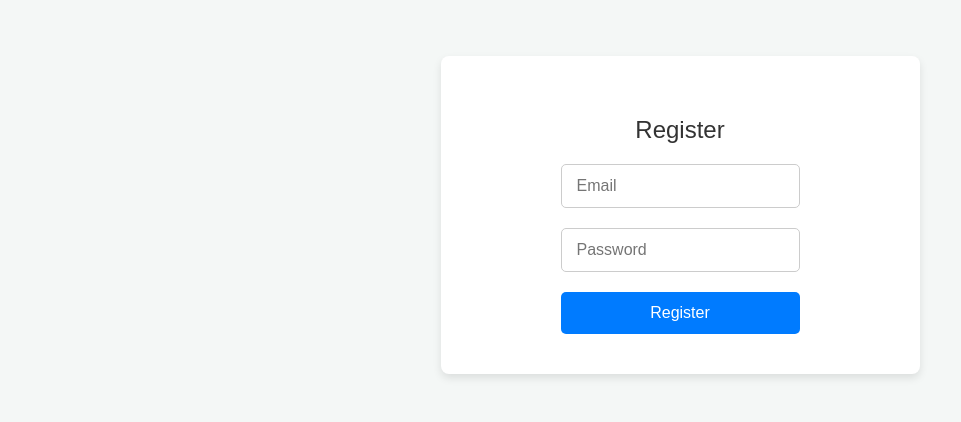
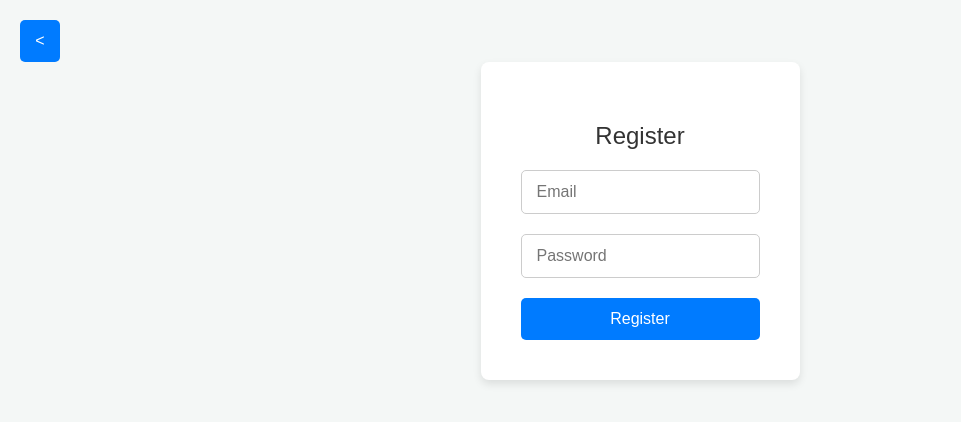
Before and after one commit to CodeJonesW/tubeScriptAiWebApp, a React (Create React App) app: page / in a window 1280 px wide. Both pictures are taken after a click on the button "Register". Shown: the top 422 px of the page, without its empty margins (0-961 px from the left). Built offline with nearby package versions, Linux system fonts and the light colour scheme; no server answers.

Commit message:
add back buttons to login and register

```diff
--- a/src/App.css
+++ b/src/App.css
@@ -1,10 +1,23 @@
 /* Global Styles */
+html {
+  background-color: #f4f7f6;
+}
+
 body {
   font-family: "Arial", sans-serif;
   background-color: #f4f7f6;
   color: #333;
   margin: 0;
   padding: 0;
+  /* height: 100vh; */
+}
+
+.onboarding-container {
+  display: flex;
+  flex-direction: column;
+  align-items: center;
+  justify-content: center;
+  padding: 20px;
 }
 
 h1 {
@@ -38,18 +51,17 @@ h2 {
 }
 
 .auth-form {
-  width: 100%;
+  /* width: 100%; */
   display: flex;
   flex-direction: column;
   align-items: center;
   justify-content: center;
   padding: 20px;
   max-width: 400px;
-  padding: 40px;
 }
 
 .form-container {
-  width: 100%;
+  /* width: 100%; */
   display: flex;
   flex-direction: column;
   align-items: center;
--- a/src/App.js
+++ b/src/App.js
@@ -56,26 +56,29 @@ const App = () => {
     setDisplayComponent("welcome");
   };
 
+  const BackButton = () => {
+    return (
+      <div style={{ width: "100%" }}>
+        <button
+          onClick={() => setDisplayComponent("welcome")}
+          style={{
+            width: "24px",
+            display: "flex",
+            justifyContent: "center",
+            alignItems: "center",
+          }}
+          className="secondary-button"
+        >
+          {"<"}
+        </button>
+      </div>
+    );
+  };
+
   return (
-    <div className="app-container">
-      {isAuthenticated ? (
-        <div style={{ width: "100%" }}>
-          <div className="nav-container">
-            <h2>TubeScript AI</h2>
-            <div className="logout-container">
-              <button className="logout-button" onClick={handleLogout}>
-                Logout
-              </button>
-            </div>
-          </div>
-          <div className="profile-container">
-            <Profile profile={profile} />
-          </div>
-        </div>
-      ) : null}
-
+    <>
       {!isAuthenticated ? (
-        <div>
+        <div className="onboarding-container">
           {displayComponent === "welcome" ? (
             <div>
               <h2>TubeScript.Ai</h2>
@@ -83,25 +86,46 @@ const App = () => {
             </div>
           ) : null}
           {displayComponent === "register" ? (
-            <div className="auth-form">
+            <>
+              <BackButton />
               <Register
+                back={() => setDisplayComponent("welcome")}
                 onRegister={() => {
                   alert("Registered successfully! Please log in.");
                   setDisplayComponent("login");
                 }}
               />
-            </div>
+            </>
           ) : null}
           {displayComponent === "login" ? (
-            <div className="auth-form">
-              <Login onLogin={handleLogin} />
-            </div>
+            <>
+              <BackButton />
+              <Login
+                back={() => setDisplayComponent("welcome")}
+                onLogin={handleLogin}
+              />
+            </>
           ) : null}
         </div>
       ) : (
-        <Analyze profile={profile} setProfile={setProfile} />
+        <div className="app-container">
+          <div style={{ width: "100%" }}>
+            <div className="nav-container">
+              <h2>TubeScript AI</h2>
+              <div className="logout-container">
+                <button className="logout-button" onClick={handleLogout}>
+                  Logout
+                </button>
+              </div>
+            </div>
+            <div className="profile-container">
+              <Profile profile={profile} />
+            </div>
+          </div>
+          <Analyze profile={profile} setProfile={setProfile} />
+        </div>
       )}
-    </div>
+    </>
   );
 };
 
```
